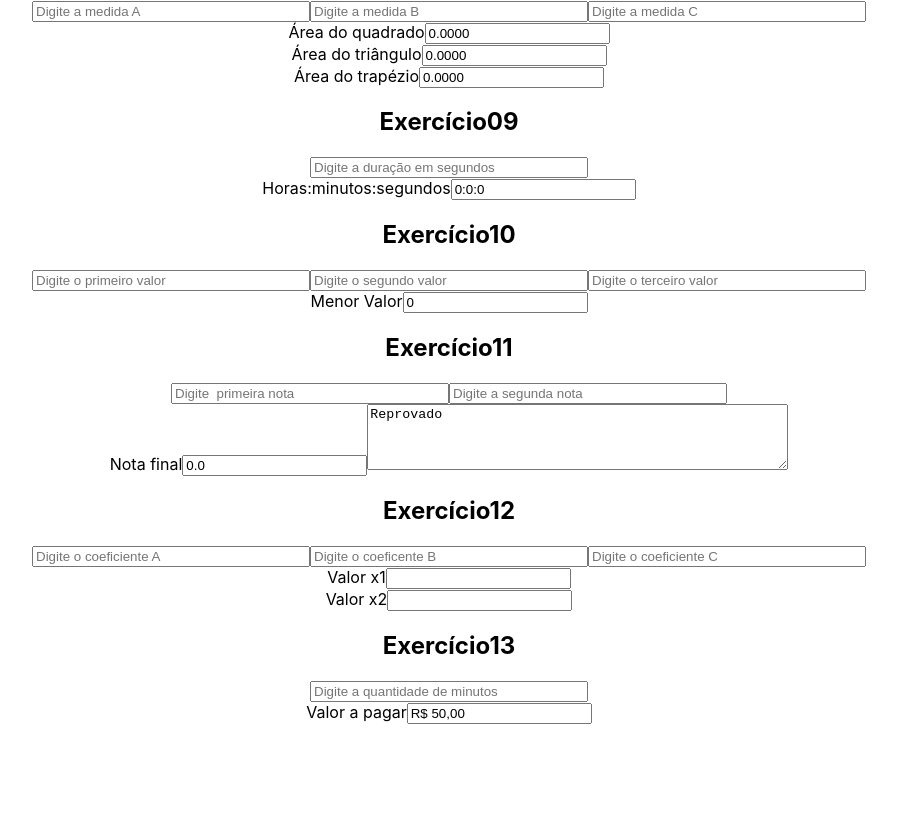
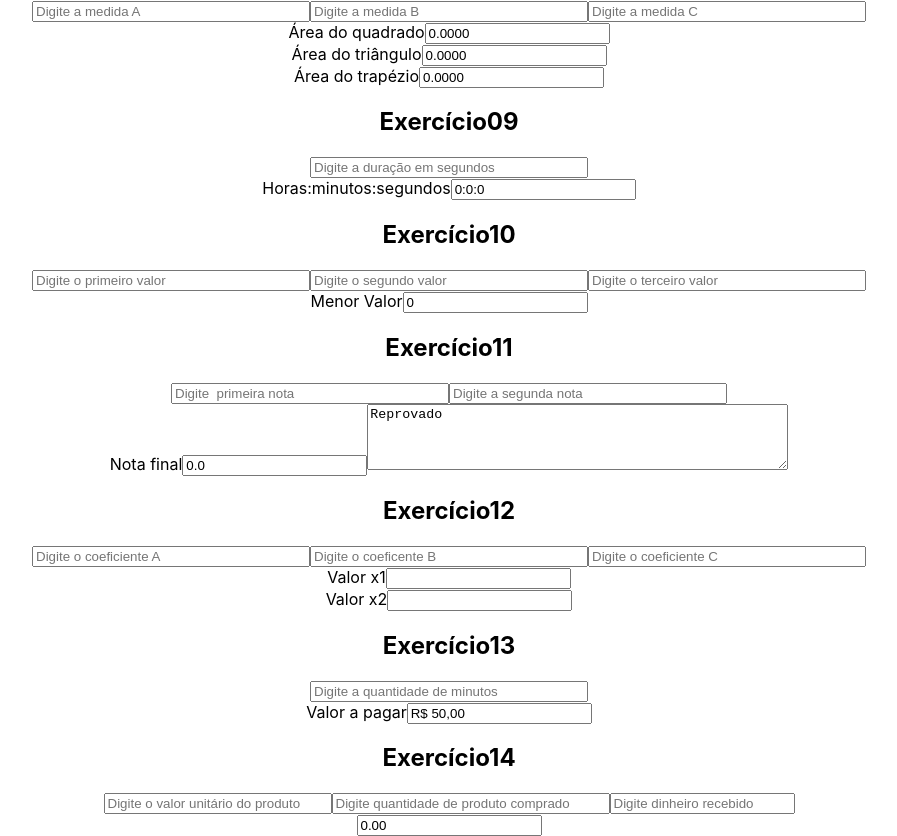
Before and after one commit to FernandoYoneda/Tegra, a React (Create React App) app: page / in a window 1280 px wide. Shown: the part 1021-1857 px from the top of the page, without its empty margins (191-1088 px from the left). Before the commit the page ends 1745 px from the top, so only its background shows below. Built offline with nearby package versions, Linux system fonts and the light colour scheme.

Commit message:
exercicio14

```diff
--- a/src/App.tsx
+++ b/src/App.tsx
@@ -16,6 +16,7 @@ import Exercicio10 from "./Exercicio10/exercicio10";
 import Exercicio11 from "./Exercicio11/exercicio11";
 import Exercicio12 from "./Exercicio12/exercicio12";
 import Exercicio13 from "./Exercicio13/exercicico13";
+import Exercicio14 from "./Exercicio14/exercicio14";
 
 function App() {
   return (
@@ -33,6 +34,7 @@ function App() {
       <Exercicio11 />
       <Exercicio12 />
       <Exercicio13 />
+      <Exercicio14 />
     </div>
   );
 }
--- /dev/null
+++ b/src/Exercicio14/exercicio14.tsx
@@ -0,0 +1,70 @@
+import { useState } from "react";
+
+const Exercicio14 = () => {
+  const [dados, setDados] = useState({
+    precoUnitario: 0,
+    quantidadeComprada: 0,
+    dinheiroRecebido: 0,
+  });
+
+  const valorTotal = dados.precoUnitario * dados.quantidadeComprada;
+
+  const dinheiroFaltando = valorTotal - dados.dinheiroRecebido;
+
+  const troco = dados.dinheiroRecebido - valorTotal;
+
+  return (
+    <div>
+      <h2>Exercício14</h2>
+      <form>
+        <input
+          style={{ width: "220px" }}
+          type="number"
+          onChange={(e) =>
+            setDados((x) => ({ ...x, precoUnitario: Number(e.target.value) }))
+          }
+          placeholder="Digite o valor unitário do produto"
+        />
+        <input
+          style={{ width: "270px" }}
+          type="number"
+          onChange={(e) =>
+            setDados((x) => ({
+              ...x,
+              quantidadeComprada: Number(e.target.value),
+            }))
+          }
+          placeholder="Digite quantidade de produto comprado"
+        />
+        <input
+          type="number"
+          onChange={(e) =>
+            setDados((x) => ({
+              ...x,
+              dinheiroRecebido: Number(e.target.value),
+            }))
+          }
+          placeholder="Digite dinheiro recebido"
+        />
+        <br />
+        {dados.dinheiroRecebido < valorTotal && (
+          <input
+            style={{ width: "320px" }}
+            type="text"
+            value={`DINHEIRO INSUFICIENTE. FALTAM ${dinheiroFaltando.toFixed(
+              2
+            )} REAIS`}
+          />
+        )}
+        {dados.dinheiroRecebido === valorTotal && (
+          <input type="text" value={"0.00"} />
+        )}
+        {dados.dinheiroRecebido > valorTotal && (
+          <input type="text" value={troco.toFixed(2)} />
+        )}
+      </form>
+    </div>
+  );
+};
+
+export default Exercicio14;
```
